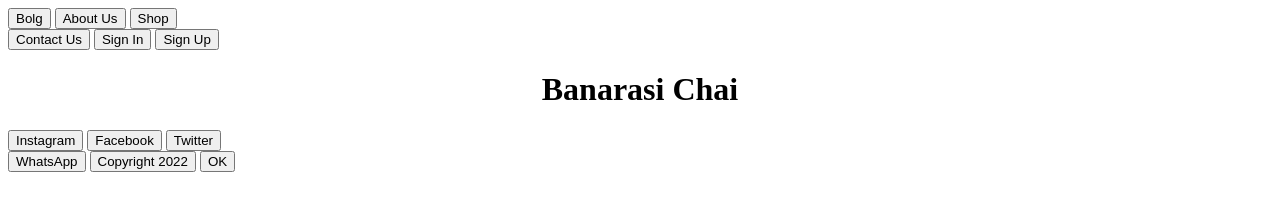
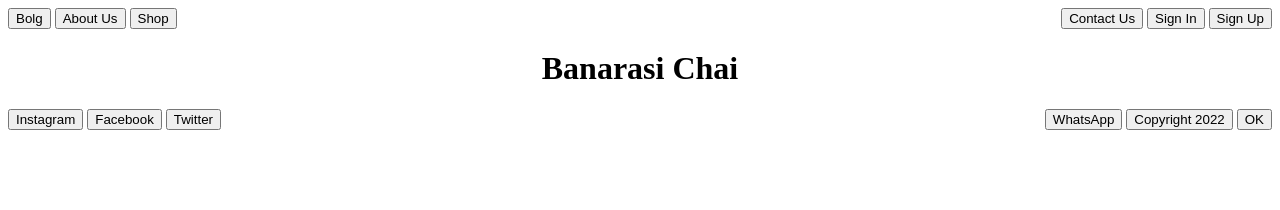
Before and after one commit to SudhanshuJaiswalWeye/BanarasiChai, a plain HTML site: page index.html in a window 1280 px wide. Drawn offline with Linux system fonts and the light colour scheme.

Commit message:
flex added

```diff
--- a/styles.css
+++ b/styles.css
@@ -1 +1,13 @@
 h1{text-align: center;}
+
+.header{
+    display: flex;
+    justify-content: space-between;
+    flex-basis: auto;
+}
+
+.footer{
+    display: flex;
+    justify-content: space-between;
+    align-items: baseline;
+}
```
